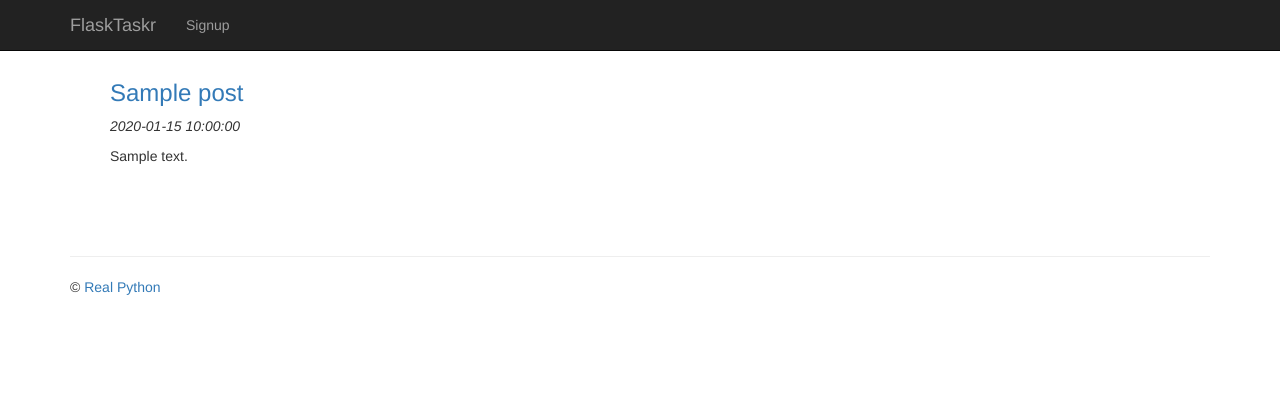
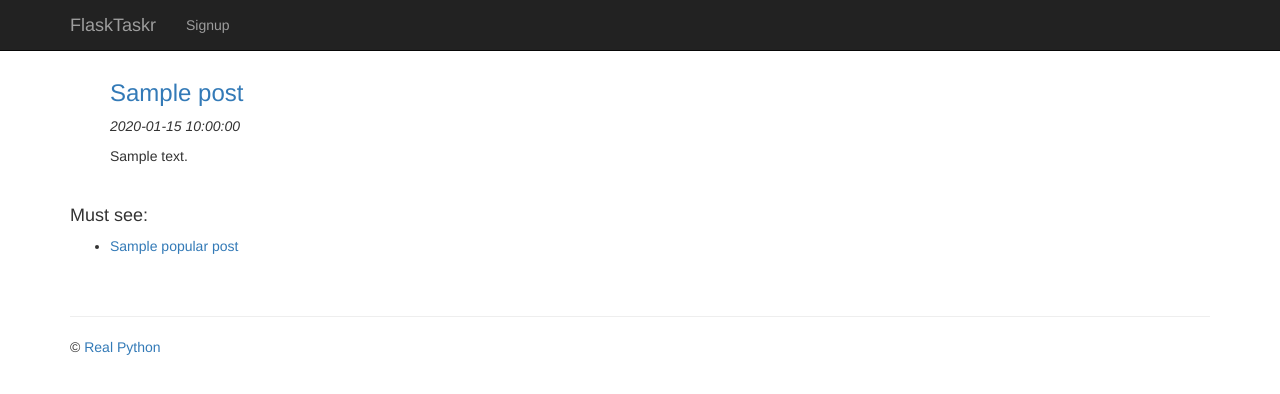
Before and after one commit to vaibhav-rbs/RealPython-VB, a Flask app: template django-bloggy/bloggy_project/templates/blog/index.html in a window 1280 px wide. Shown: the top 394 px of the page. Run offline with Flask 2, Linux system fonts and the light colour scheme; the template is opened without the code that fills it: most values are stand-ins (such as "Sample title", 1, 10 or a date in 2020); some libraries are stand-ins or nearby versions.

Commit message:
commited what I commited for on page 522. (RP2)

```diff
--- a/django-bloggy/bloggy_project/templates/blog/index.html
+++ b/django-bloggy/bloggy_project/templates/blog/index.html
@@ -10,4 +10,9 @@
     {% endfor %}
 </ul>
 {% endif %}
+<h4> Must see:</h4>
+<ul>
+    {% for popular_post in popular_posts %}
+    <li><a href="/blog/{{ popular_post.url }}">{{ popular_post.title }}</a></li>
+    {% endfor %}
 {% endblock %}
```
Also changed, not shown: django-bloggy/bloggy_project/blog/views.py (+8 -2 lines), django-bloggy/bloggy_project/bloggy.db.
